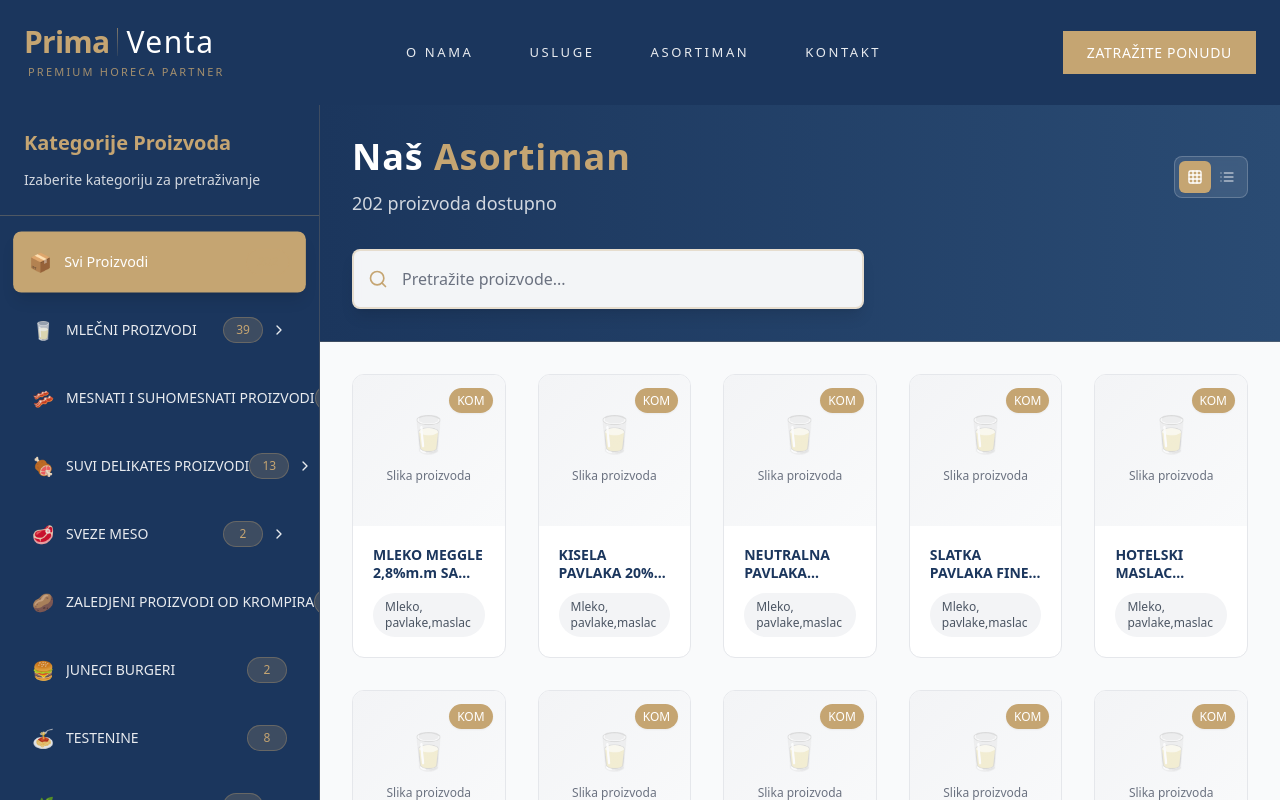
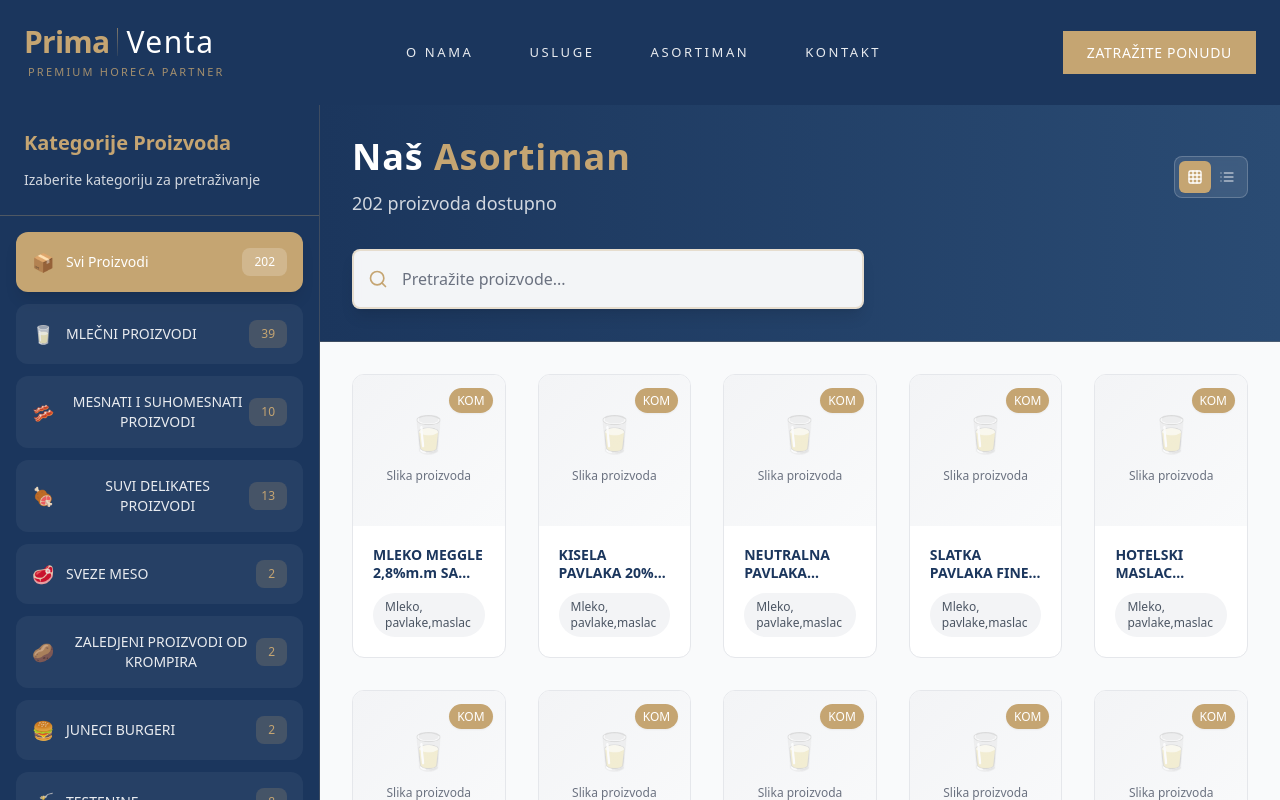
Before and after one commit to georgerokvich/new-primaventa, a Next.js app: page /asortiman in a window 1280 px wide. Shown: the top 800 px of the page. Built offline with nearby package versions, Linux system fonts and the light colour scheme; a web font is replaced by a local one.

Commit message:
Clean up sidebar design: remove arrows and improve professional styling

```diff
--- a/src/components/sections/product-catalog.tsx
+++ b/src/components/sections/product-catalog.tsx
@@ -1,7 +1,7 @@
 'use client'
 
 import React, { useState, useMemo } from 'react'
-import { Search, Grid, List, ChevronRight, ChevronDown } from 'lucide-react'
+import { Search, Grid, List } from 'lucide-react'
 import { productCategories } from '@/data/product-categories'
 import { allProducts } from '@/data/products'
 
@@ -57,24 +57,28 @@ export const ProductCatalog = () => {
         </div>
 
         {/* Category Navigation */}
-        <div className="flex-1 overflow-y-auto p-4 scrollbar-thin scrollbar-thumb-[#C5A572]/30 scrollbar-track-transparent space-y-2">
+        <div className="flex-1 overflow-y-auto p-4 scrollbar-thin scrollbar-thumb-[#C5A572]/30 scrollbar-track-transparent space-y-3">
           {/* All Products */}
           <button
             onClick={() => {
               setSelectedCategory('all')
               setSelectedSubcategory('all')
             }}
-            className={`w-full flex items-center justify-between p-4 rounded-lg mb-2 transition-all duration-200 ${
+            className={`w-full flex items-center justify-between p-4 rounded-xl transition-all duration-200 ${
               selectedCategory === 'all'
-                ? 'bg-[#C5A572] text-white shadow-lg transform scale-[1.02]'
-                : 'text-white/90 hover:bg-white/10 hover:transform hover:scale-[1.01]'
+                ? 'bg-[#C5A572] text-white shadow-lg'
+                : 'text-white/90 hover:bg-white/10 bg-white/5'
             }`}
           >
             <div className="flex items-center gap-3">
               <span className="text-lg">📦</span>
               <span className="font-montserrat text-sm font-medium">Svi Proizvodi</span>
             </div>
-            <span className="text-xs bg-[#C5A572]/20 text-[#C5A572] px-2.5 py-1 rounded-full min-w-[2.5rem] text-center font-medium border border-[#C5A572]/30">
+            <span className={`text-xs px-3 py-1.5 rounded-lg font-medium ${
+              selectedCategory === 'all'
+                ? 'bg-white/20 text-white'
+                : 'bg-[#C5A572]/20 text-[#C5A572]'
+            }`}>
               {getProductCount('all')}
             </span>
           </button>
@@ -85,38 +89,37 @@ export const ProductCatalog = () => {
             const isSelected = selectedCategory === category.id
 
             return (
-              <div key={category.id} className="mb-2">
+              <div key={category.id} className="space-y-2">
                 <button
                   onClick={() => {
                     setSelectedCategory(category.id)
                     setSelectedSubcategory('all')
                     toggleCategory(category.id)
                   }}
-                  className={`w-full flex items-center justify-between p-4 rounded-lg transition-all duration-200 ${
+                  className={`w-full flex items-center justify-between p-4 rounded-xl transition-all duration-200 ${
                     isSelected
-                      ? 'bg-[#C5A572] text-white shadow-lg transform scale-[1.02]'
-                      : 'text-white/90 hover:bg-white/10 hover:transform hover:scale-[1.01]'
+                      ? 'bg-[#C5A572] text-white shadow-lg'
+                      : 'text-white/90 hover:bg-white/10 bg-white/5'
                   }`}
                 >
                   <div className="flex items-center gap-3">
                     <span className="text-lg">{category.icon}</span>
-                    <span className="font-montserrat text-sm font-medium truncate">
+                    <span className="font-montserrat text-sm font-medium">
                       {category.name}
                     </span>
                   </div>
-                  <div className="flex items-center gap-2">
-                    <span className="text-xs bg-[#C5A572]/20 text-[#C5A572] px-2.5 py-1 rounded-full min-w-[2.5rem] text-center font-medium border border-[#C5A572]/30">
-                      {getProductCount(category.id)}
-                    </span>
-                    {category.subcategories && (
-                      isExpanded ? <ChevronDown className="w-4 h-4" /> : <ChevronRight className="w-4 h-4" />
-                    )}
-                  </div>
+                  <span className={`text-xs px-3 py-1.5 rounded-lg font-medium ${
+                    isSelected
+                      ? 'bg-white/20 text-white'
+                      : 'bg-[#C5A572]/20 text-[#C5A572]'
+                  }`}>
+                    {getProductCount(category.id)}
+                  </span>
                 </button>
 
                 {/* Subcategories */}
                 {category.subcategories && isExpanded && (
-                  <div className="ml-4 mt-3 space-y-2">
+                  <div className="ml-6 space-y-2">
                     {category.subcategories.map((subcategory) => (
                       <button
                         key={subcategory}
@@ -124,14 +127,18 @@ export const ProductCatalog = () => {
                           setSelectedCategory(category.id)
                           setSelectedSubcategory(subcategory)
                         }}
-                        className={`w-full flex items-center justify-between p-3 rounded-md text-left transition-all duration-200 ${
+                        className={`w-full flex items-center justify-between p-3 rounded-lg text-left transition-all duration-200 ${
                           selectedSubcategory === subcategory && selectedCategory === category.id
-                            ? 'bg-[#C5A572]/30 text-white transform scale-[1.02]'
-                            : 'text-white/70 hover:bg-white/5 hover:text-white/90 hover:transform hover:scale-[1.01]'
+                            ? 'bg-[#C5A572]/30 text-white'
+                            : 'text-white/70 hover:bg-white/5 hover:text-white/90'
                         }`}
                       >
                         <span className="font-montserrat text-sm">{subcategory}</span>
-                        <span className="text-xs bg-[#C5A572]/15 text-[#C5A572] px-2 py-1 rounded-full font-medium border border-[#C5A572]/20">
+                        <span className={`text-xs px-2.5 py-1 rounded-md font-medium ${
+                          selectedSubcategory === subcategory && selectedCategory === category.id
+                            ? 'bg-[#C5A572]/40 text-white'
+                            : 'bg-[#C5A572]/15 text-[#C5A572]'
+                        }`}>
                           {getProductCount(category.id, subcategory)}
                         </span>
                       </button>
```
